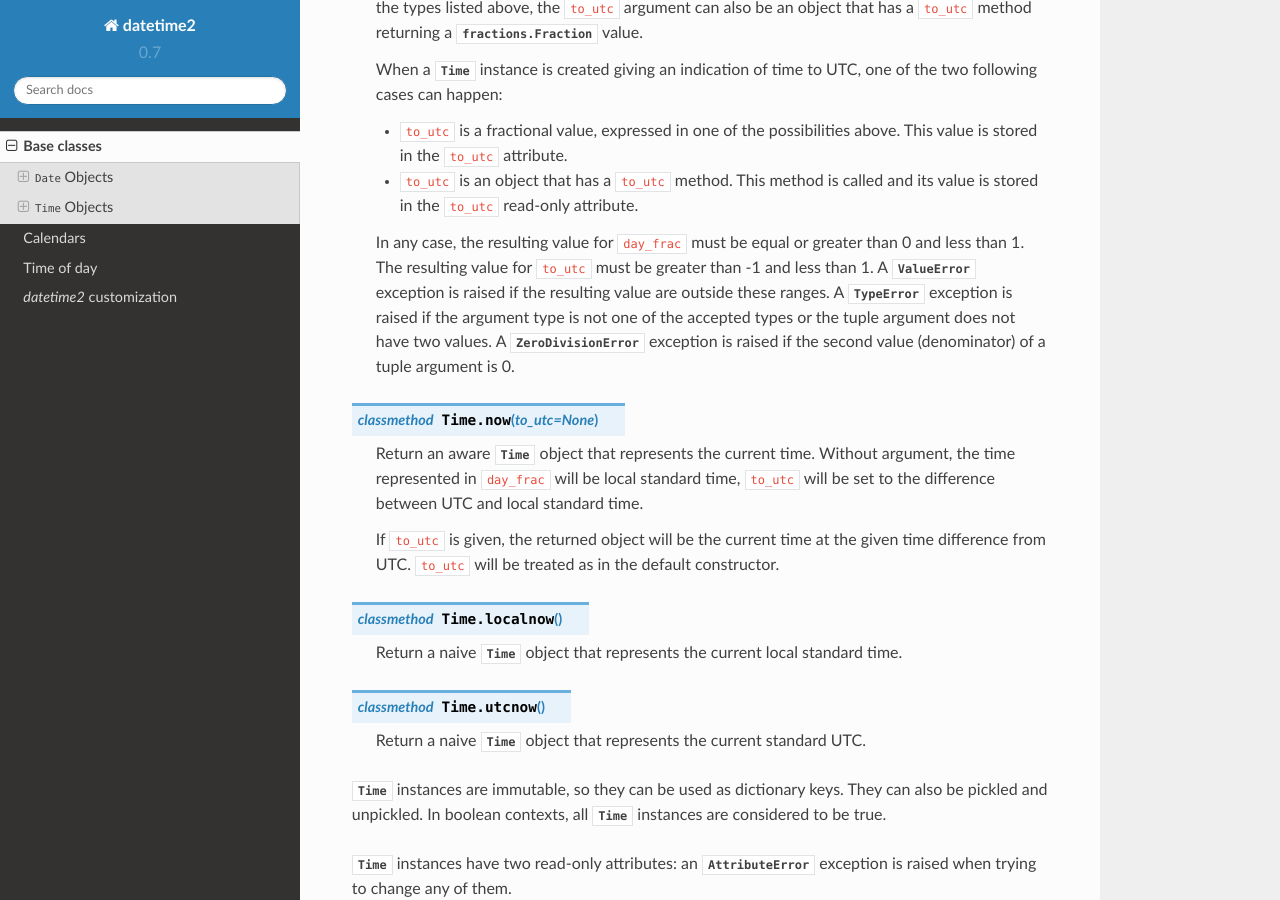
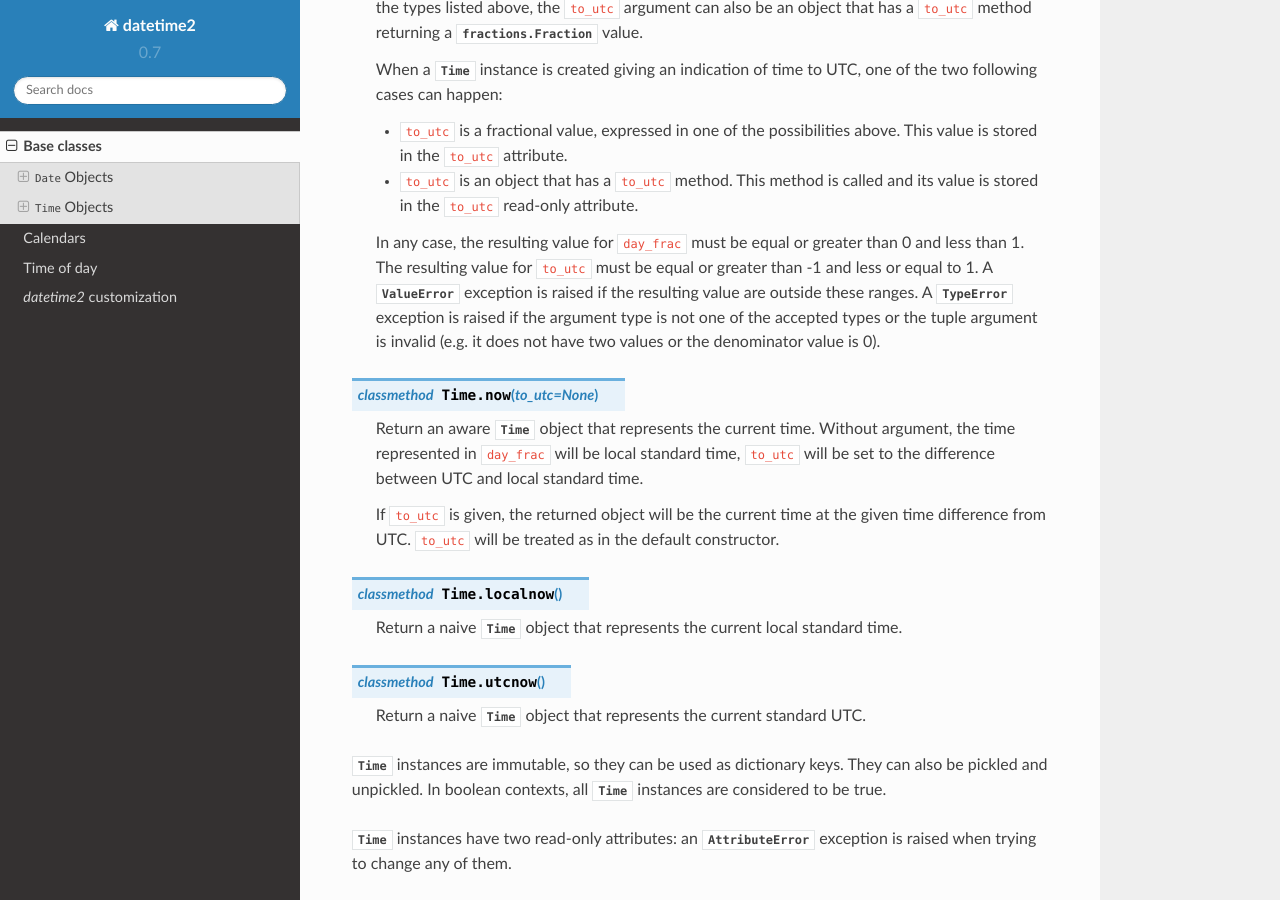
Before and after one commit to fricciardi/datetime2, a Sphinx documentation site: the page built from docs/base_classes.rst, in a window 1280 px wide and 900 px high, scrolled down 2757 px. Built offline with Sphinx 7.4.7 and the Read the Docs theme 2.0.0, drawn with Linux system fonts in a browser that asks for light colours.

Commit message:
Reordered exceptions for fractional values
Doc, test and code changes

```diff
--- a/docs/base_classes.rst
+++ b/docs/base_classes.rst
@@ -183,12 +183,12 @@ There are four :class:`Time` constructors:
      attribute.
 
    In any case, the resulting value for ``day_frac`` must be equal or greater
-   than 0 and less than 1. The resulting value for ``to_utc`` must be greater
-   than -1 and less than 1. A :exc:`ValueError` exception is raised if the
+   than 0 and less than 1. The resulting value for ``to_utc`` must be equal or greater
+   than -1 and less or equal to 1. A :exc:`ValueError` exception is raised if the
    resulting value are outside these ranges. A :exc:`TypeError` exception is
    raised if the argument type is not one of the accepted types or the tuple
-   argument does not have two values. A :exc:`ZeroDivisionError` exception is
-   raised if the second value (denominator) of a tuple argument is 0.
+   argument is invalid (e.g. it does not have two values or the denominator
+   value is 0).
 
 .. classmethod:: Time.now(to_utc = None)
 
```
Also changed, not shown: 2 other files.
